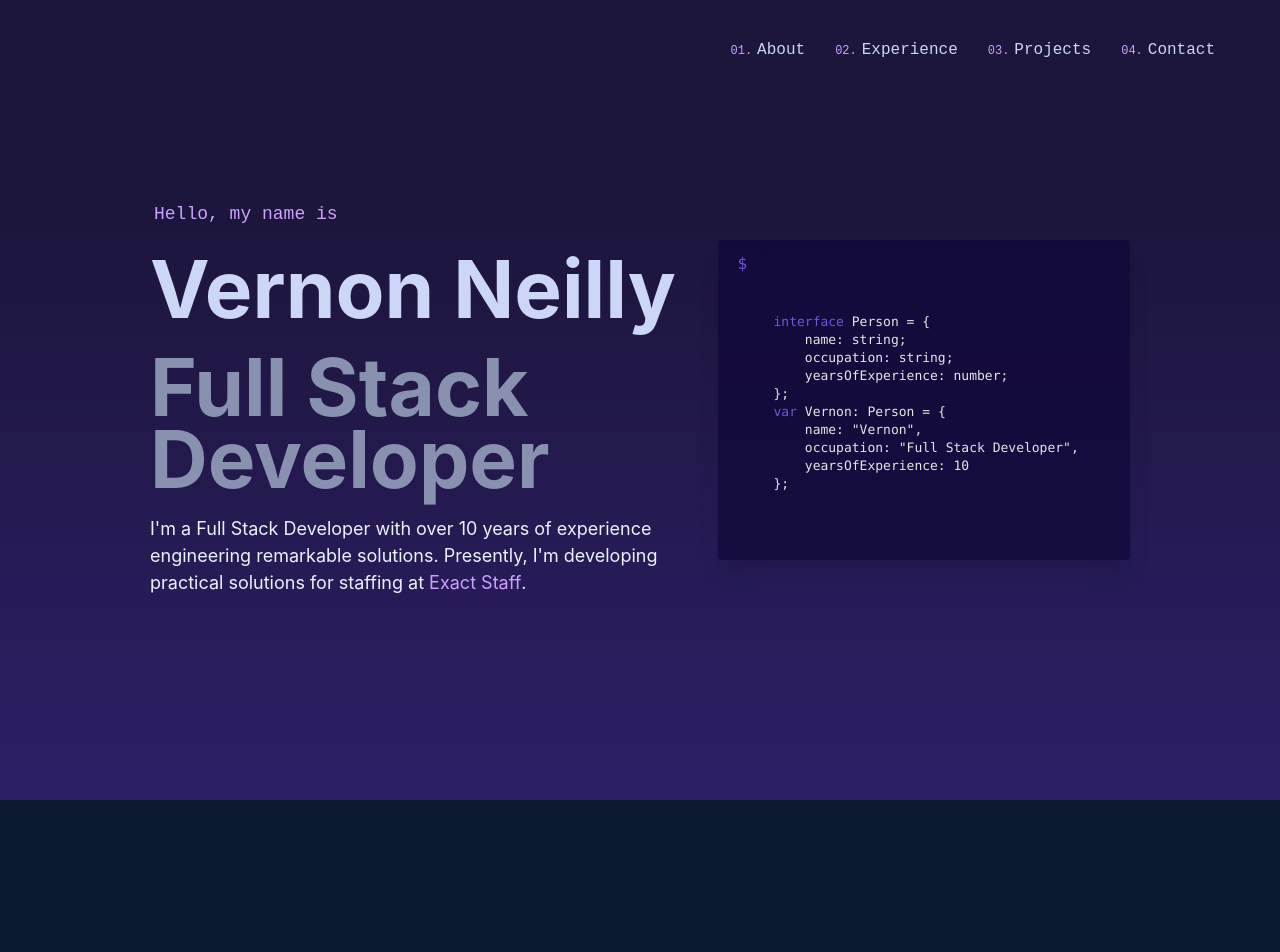
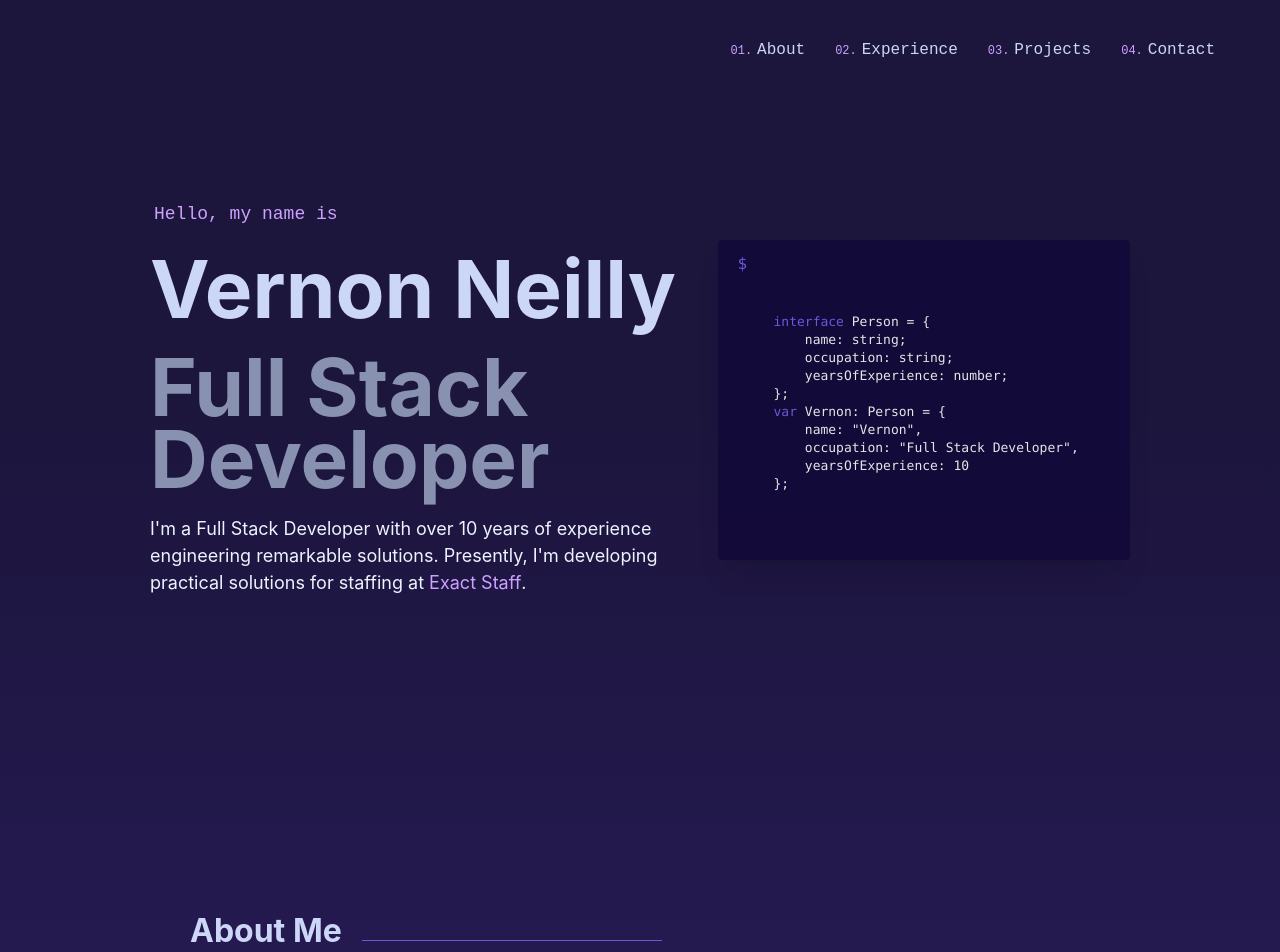
Before and after one commit to neillydev/v2, a Next.js app: page / in a window 1280 px wide. Shown: the top 952 px of the page. Before the commit the page ends 800 px from the top, so only its background shows below. Built offline with nearby package versions, Linux system fonts and the light colour scheme.

Commit message:
add About component to homepage

```diff
--- a/src/pages/index.tsx
+++ b/src/pages/index.tsx
@@ -1,5 +1,6 @@
 import ContainerBlock from "../components/ContainerBlock";
 import Hero from "../components/Hero";
+import About from "../components/About";
 
 const Homepage = () => {
     return (
@@ -8,6 +9,7 @@ const Homepage = () => {
         description="Collection displaying the works of Vernon Neilly"
         >
             <Hero />
+            <About />
         </ContainerBlock>
     )
 };
```
